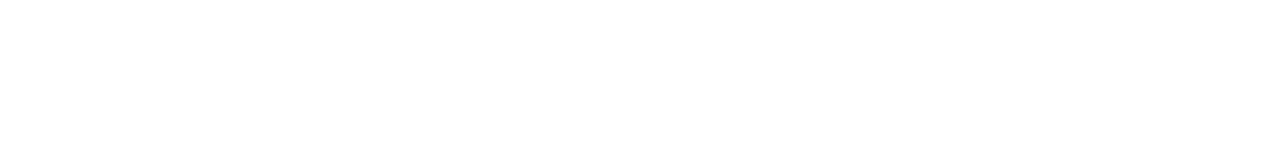
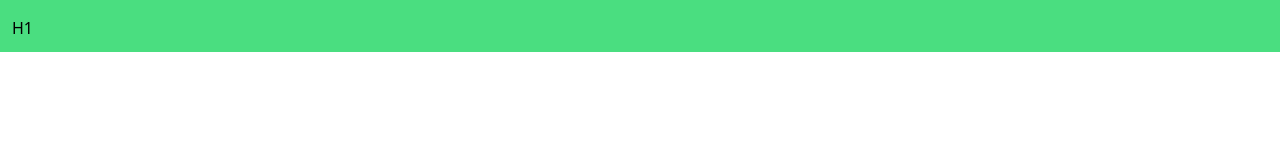
Before and after one commit to md-whahid/interactive_mathematics, a website built with Vite: page index.html in a window 1280 px wide. Built offline with nearby package versions, Linux system fonts and the light colour scheme.

Commit message:
FIRST SET UP

```diff
--- a/index.html
+++ b/index.html
@@ -8,6 +8,6 @@
     <link rel="stylesheet" href="./tailwindCss/tailwind_output.css" />
   </head>
   <body>
-    <h1 class="p-3 pt-4"></h1>
+    <h1 class="bg-green-400 p-3 pt-4">H1</h1>
   </body>
 </html>
```
Also changed, not shown: tailwindCss/tailwind_output.min.css.
